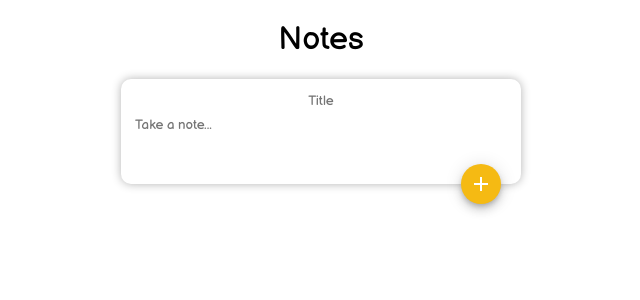
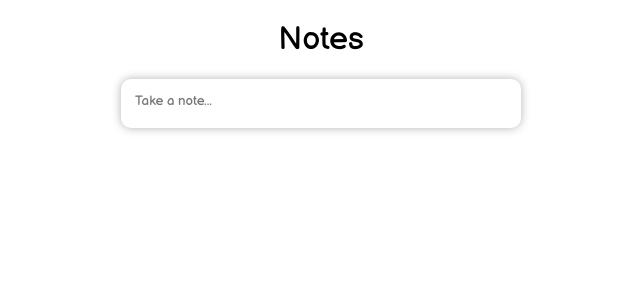
Before and after one commit to allisondev16/my-notes, a React (Create React App) app: page / in a window 1280 px wide. Shown: the top 300 px of the page, without its empty margins (319-959 px from the left). Built offline with nearby package versions, Linux system fonts and the light colour scheme.

Commit message:
Updated add note functionality and style

```diff
--- a/public/styles.css
+++ b/public/styles.css
@@ -60,6 +60,12 @@ form.create-note button:hover {
     float: left;
 }
 
+.note h1 {
+    font-size: 16px;
+    font-weight: 700;
+    text-align: center;
+}
+
 .note .deleteIcon {
     cursor: pointer;
     background: none;
--- a/src/components/App.js
+++ b/src/components/App.js
@@ -13,6 +13,14 @@ function App() {
     })
   }
 
+  function deleteNote(id) {
+    setNotes(prevValue => {
+      return prevValue.filter((note, index) => {
+        return index !== id;
+      })
+    })
+  }
+
 
   return (
     <div>
@@ -23,8 +31,10 @@ function App() {
       {notes.map((note, index) => {
         return (<Note
           key={index}
+          id={index}
           title={note.title}
           content={note.content}
+          onDelete={deleteNote}
         />)
       })}
 
--- a/src/components/Note.js
+++ b/src/components/Note.js
@@ -3,11 +3,16 @@ import DeleteOutlineIcon from '@mui/icons-material/DeleteOutline';
 import EditIcon from '@mui/icons-material/Edit';
 
 function Note(prop) {
+
+    function deleteNote() {
+        prop.onDelete(prop.id);
+    }
+
     return (
         <div className="note">
             <h1>{prop.title}</h1>
             <p>{prop.content}</p>
-            <button className="deleteIcon">
+            <button className="deleteIcon" onClick={deleteNote}>
                 <DeleteOutlineIcon />
             </button>
             <button className="editIcon">
--- a/src/components/TextArea.js
+++ b/src/components/TextArea.js
@@ -9,45 +9,51 @@ function TextArea(prop) {
         content: ""
     });
 
-    function submitNote(event) {
+    const [clicked, setClicked] = useState(false);
+
+    function submitNote() {
         prop.onAdd(note);
         setNote({
             title: "",
-            content: ""
+            content: "",
         });
     }
 
-    // to be continued
     function handleChange(event){
         const { name, value } = event.target;
 
         setNote(prevValue => {
             return (
-                {...prevValue, [name]: value}
+                {...prevValue, [name]: value, }
             );
         });
     }
 
+    function handleClick(){
+        setClicked(true);
+    }
+
     return (
         <form className="create-note">
-            <input
+            {clicked && <input
                 name="title"
                 placeholder="Title"
                 value={note.title}
                 onChange={handleChange}
-            />
+            />}
             <textarea
                 name="content"
                 placeholder="Take a note..."
-                rows="3"
+                rows={clicked ? "3" : "1"}
                 value={note.content}
                 onChange={handleChange}
+                onClick={handleClick}
             />
-            <Zoom in="true">
-                <Fab size="small" color="primary" aria-label="add" onClick={submitNote}>
+            {clicked && <Zoom in="true">
+                <Fab size="small" color="primary" aria-label="add" onClick={submitNote} disabled={note.content?false:true}>
                     <AddIcon />
                 </Fab>
-            </Zoom>
+            </Zoom>}
         </form>
 
 
```
Also changed, not shown: 1 other file (tests, documents, lock files or other folders).
